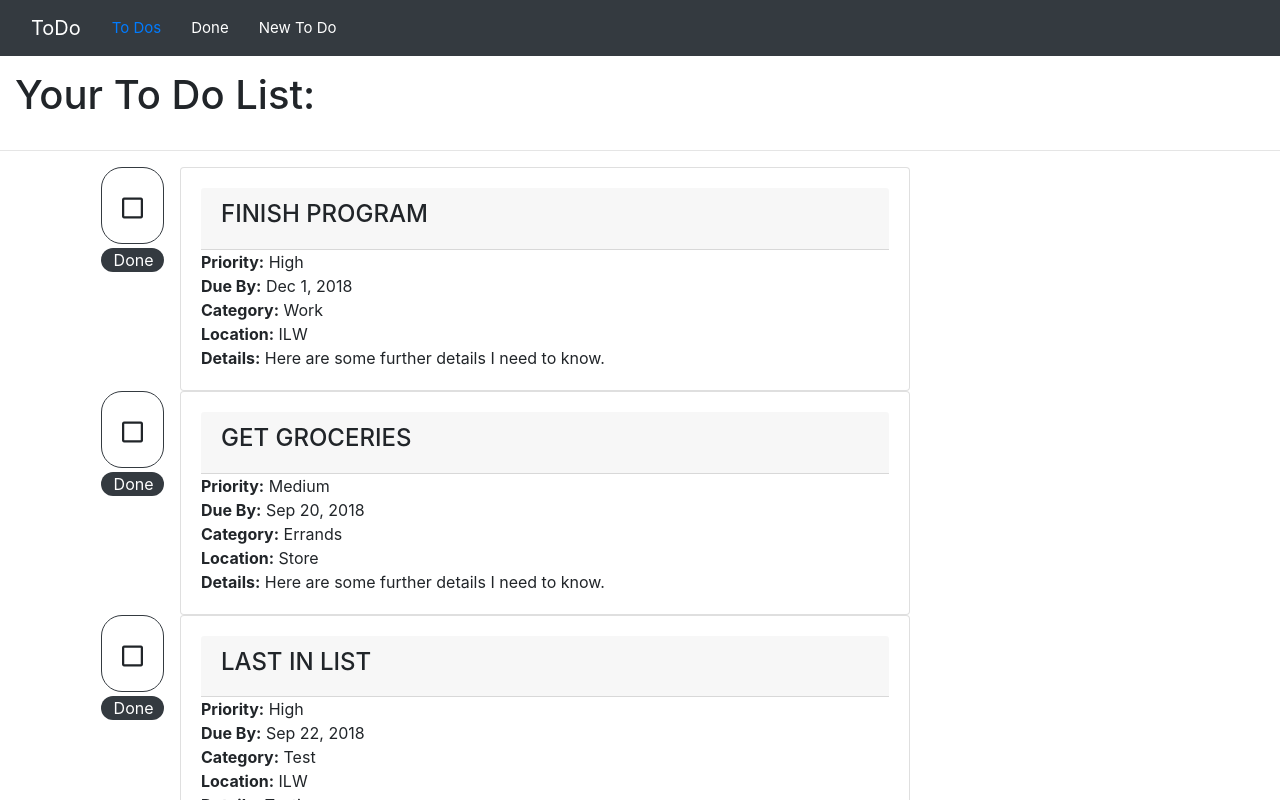
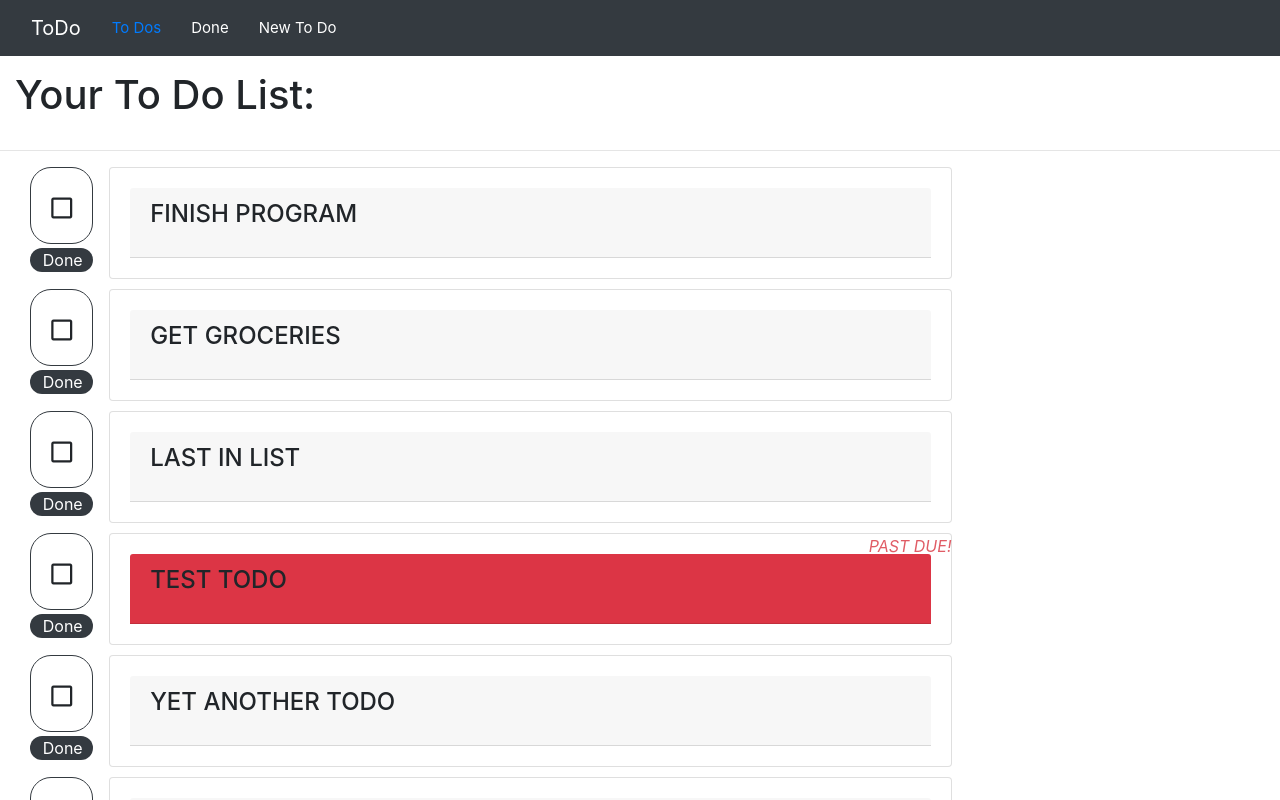
Before and after one commit to giered/to-do-list, an Angular app: page /todo in a window 1280 px wide. Shown: the top 800 px of the page. Built offline with nearby package versions, Linux system fonts and the light colour scheme.

Commit message:
Added functionality to collapse details of To-dos to unclutter the screen.

```diff
--- a/src/app/app.module.ts
+++ b/src/app/app.module.ts
@@ -13,6 +13,7 @@ import { NavBarComponent } from './navigation/navbar.component';
 import { CreateValueComponent } from './list/create-todos/create-new-value.component';
 import { DoneCheckComponent } from './list/done-checkbox.component';
 import { ListDoneComponent } from './list/list-done.component';
+import { CollapsibleTodoComponent } from './list/shared/collapsible-todo.component';
 
 @NgModule({
   declarations: [
@@ -22,7 +23,8 @@ import { ListDoneComponent } from './list/list-done.component';
     NavBarComponent,
     CreateValueComponent,
     DoneCheckComponent,
-    ListDoneComponent
+    ListDoneComponent,
+    CollapsibleTodoComponent
   ],
   imports: [
     BrowserModule,
--- a/src/app/list/create-todos/create-new-value.component.ts
+++ b/src/app/list/create-todos/create-new-value.component.ts
@@ -7,7 +7,6 @@ import { FormGroup, FormControl, Validators } from '@angular/forms';
   templateUrl: './create-new-value.component.html'
 })
 export class CreateValueComponent implements OnInit {
-  @Input() id: string;
   @Input() title: string;
   newValueForm: FormGroup;
   newValue: FormControl;
--- a/src/app/list/create-todos/create-todos.component.html
+++ b/src/app/list/create-todos/create-todos.component.html
@@ -32,7 +32,7 @@
               <option *ngFor="let category of categories; let i = index" value="{{i}}">{{category}}</option>
             </select>
             <div class="input-group-append">
-              <button class="btn btn-secondary" (click)="createCategory()">Add New Category</button>
+              <button type="button" class="btn btn-secondary" (click)="createCategory()">Add New Category</button>
             </div>
           </div>
         </div>
@@ -57,7 +57,7 @@
               <option *ngFor="let location of locations; let i = index" value={{i}}>{{location}}</option>
             </select>
             <div class="input-group-append">
-              <button class="btn btn-secondary" (click)="createLocation()">Add New Location</button>
+              <button type="button" class="btn btn-secondary" (click)="createLocation()">Add New Location</button>
             </div>
           </div>
         </div>
--- a/src/app/list/create-todos/create-todos.component.ts
+++ b/src/app/list/create-todos/create-todos.component.ts
@@ -57,7 +57,7 @@ export class CreateTodosComponent implements OnInit {
     };
   }
 
-  /// Cancel buttont that reroutes the user back to the Todo List.
+  /// Cancel button that reroutes the user back to the Todo List.
   cancel() {
     this.router.navigate(['/todo']);
   }
--- a/src/app/list/done-checkbox.component.css
+++ b/src/app/list/done-checkbox.component.css
@@ -8,10 +8,6 @@
   height: auto;
   padding-top: 7px;
   border-radius: 21px;
-}
-
-.card {
-  outline: black;
 }
 
 .doneButton {
--- a/src/app/list/list.component.css
+++ b/src/app/list/list.component.css
@@ -2,3 +2,25 @@ h2 {
   padding-top: 20px;
   padding: 15px;
 }
+
+.done {
+  opacity: 0.6;
+}
+
+.row {
+  padding-bottom: 10px;
+}
+
+.card-header {
+  height: 70px;
+}
+
+.card-text {
+  padding-left: 20px;
+}
+
+em {
+  float: right;
+  color: #e05c65;
+  padding-left: 10px;
+}
--- a/src/app/list/list.component.html
+++ b/src/app/list/list.component.html
@@ -1,30 +1,38 @@
-<div [routerLink]="['/todo']">
+<div [routerLink]="['/todo']" style="display: block;">
   <h1>Your To Do List:</h1>
   <hr />
   <div>
-    <div *ngFor="let todoItem of todoItems" class="container">
+    <div style="float: left;">
+
+    </div>
+    <div *ngFor="let todoItem of todoItems">
       <div *ngIf="!todoItem.completed" class="row">
         <div class="col-md-1">
           <td-done (check)="toggleCheck(todoItem)" [checked]="todoItem.completed"></td-done>
         </div>
         <div class="col-md-8">
-          <div class="card pointable">
+          <td-collapse>
+            <div card-head>
+              <em *ngIf="todoItem.dueDate <= currentDate" class="text-right">PAST DUE!</em>
               <div class="card-body">
                 <div [ngClass]="{
                 'bg-warning': todoItem.dueDate.toLocaleString() === tomorrowDate.toLocaleString(),
-                'bg-danger' : todoItem.dueDate.toLocaleString() === currentDate.toLocaleString()
-                }" class="card-header">
+                'bg-danger' : todoItem.dueDate.toLocaleString() === currentDate.toLocaleString() || todoItem.dueDate <= currentDate
+                }"
+                  class="card-header">
                   <h4>{{ todoItem.title | uppercase }}</h4>
                 </div>
-              <div class="card-text">
-                <div><b>Priority:</b> {{ todoItem.priority === 1 ? "High" : todoItem.priority === 2 ? "Medium" : "Low"}}</div>
+              </div>
+            </div>
+            <div class="card-text" card-details>
+              <div><b>Priority:</b> {{ todoItem.priority === 1 ? "High" : todoItem.priority === 2 ? "Medium" :
+                "Low"}}</div>
               <div><b>Due By:</b> {{ todoItem.dueDate | date }}</div>
               <div><b>Category:</b> {{ todoItem.category }}</div>
               <div><b>Location:</b> {{ todoItem.location }}</div>
               <div *ngIf="todoItem.details"><b>Details:</b> {{ todoItem.details }}</div>
-              </div>
-            </div>
-          </div>
+            </div>\
+          </td-collapse>
         </div>
       </div>
     </div>
@@ -38,9 +46,9 @@
           <td-done (check)="toggleCheck(doneItem)" [checked]="doneItem.completed"></td-done>
         </div>
         <div class="col-md-8">
-          <div class="card pointable">
+          <div class="card pointable done">
             <div class="card-body">
-              <div class="card-title">
+              <div class="card-header">
                 <h4>{{ doneItem.title | uppercase }}</h4>
               </div>
               <div class="card-body">
--- /dev/null
+++ b/src/app/list/shared/collapsible-todo.component.ts
@@ -0,0 +1,18 @@
+import { Component } from '@angular/core';
+
+@Component({
+  selector: 'td-collapse',
+  template: `
+    <div (click)="toggleContent()" class="card pointable">
+      <ng-content select="[card-head]"></ng-content>
+      <ng-content *ngIf="visible" select="[card-details]"></ng-content>
+    </div>
+  `
+})
+export class CollapsibleTodoComponent {
+  visible = false;
+
+  toggleContent() {
+    this.visible = !this.visible;
+  }
+}
--- a/src/app/list/shared/todo-list.service.ts
+++ b/src/app/list/shared/todo-list.service.ts
@@ -25,11 +25,13 @@ export class TodoListService {
   }
 
   addCategory(value: string) {
+    value = value[0].toUpperCase() + value.slice(1);
     CATEGORIES.push(value);
     CATEGORIES.sort();
   }
 
   addLocation(value: string) {
+    value = value[0].toUpperCase() + value.slice(1);
     LOCATIONS.push(value);
     LOCATIONS.sort();
   }
```
Lines whose indentation alone changed are shown as unchanged.
